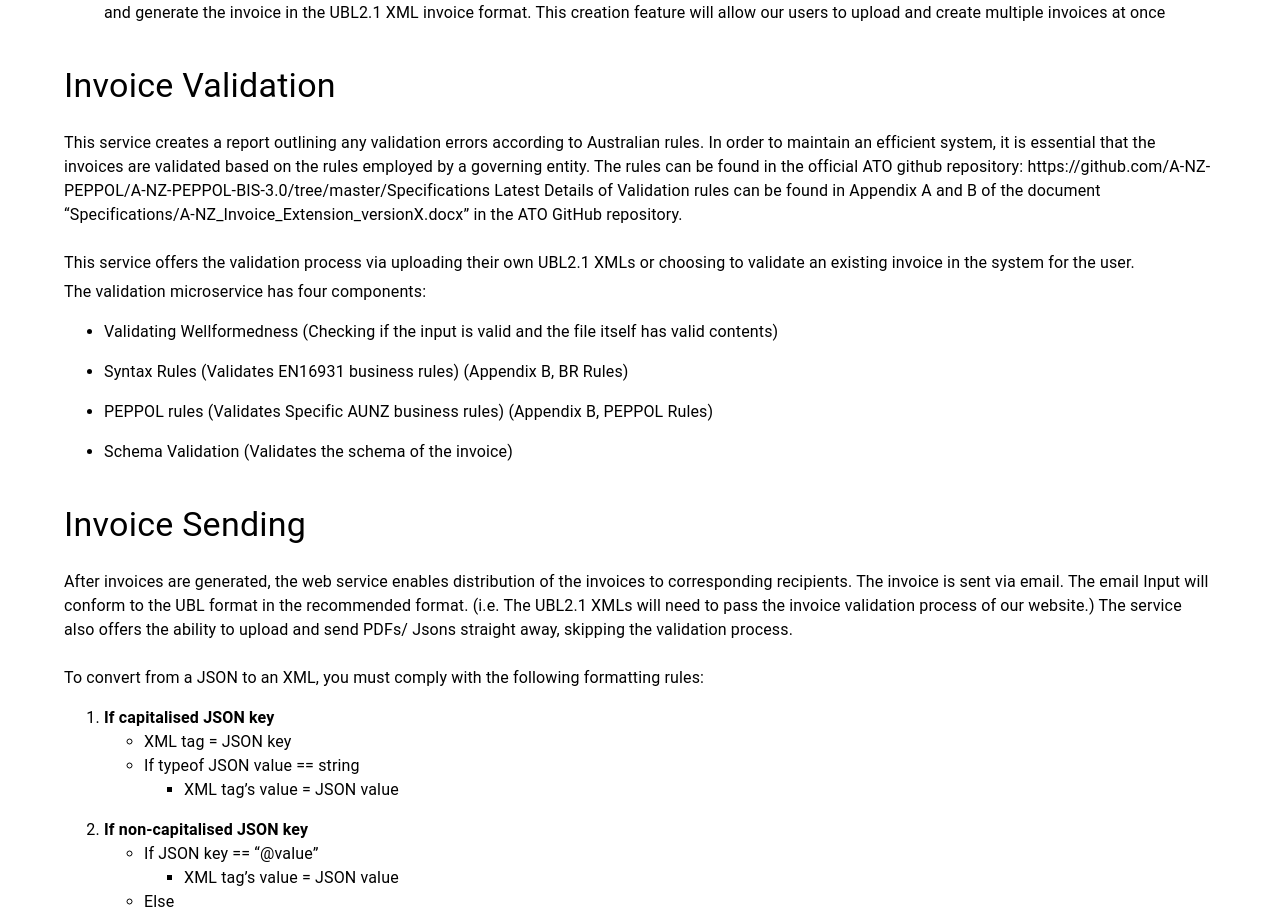
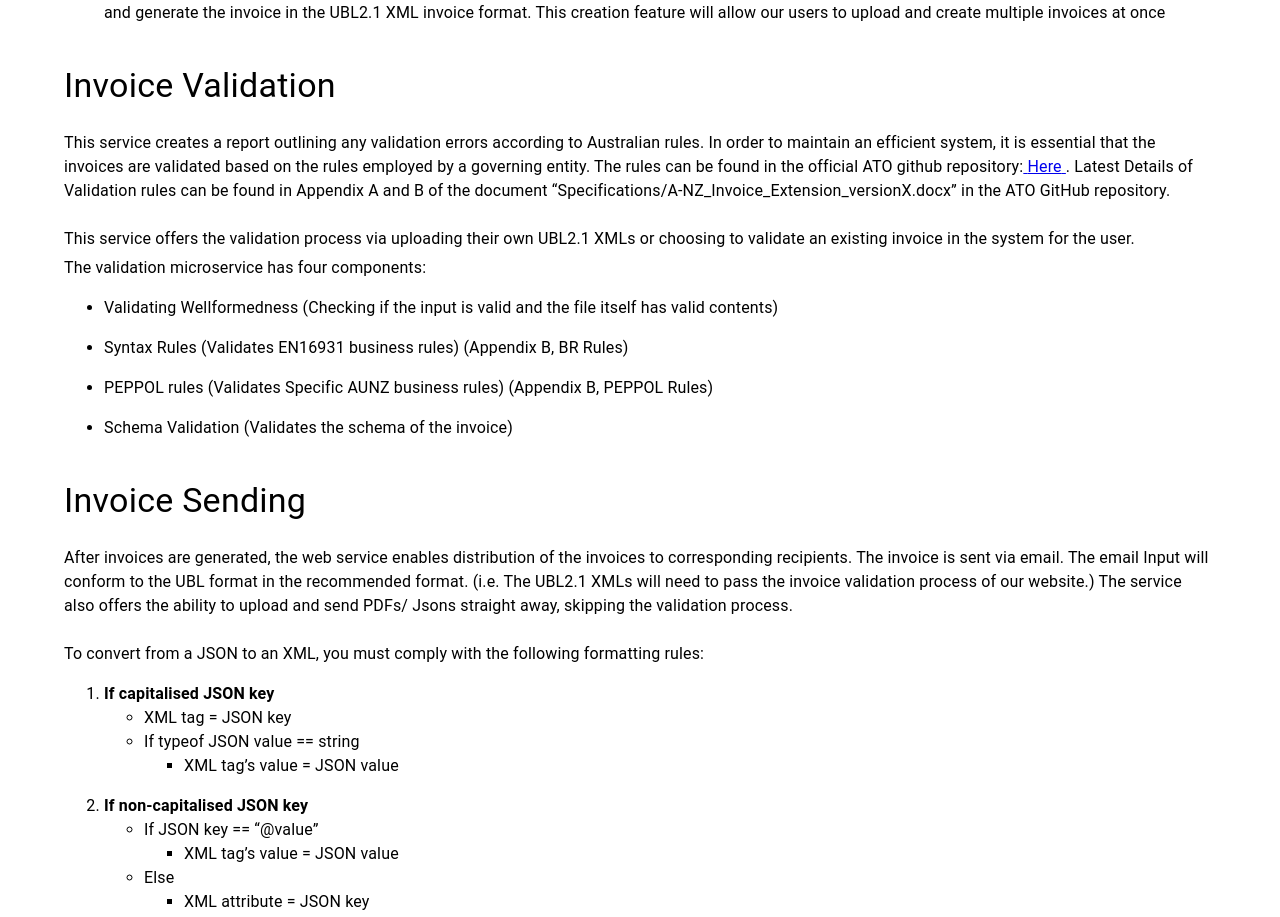
Before and after one commit to Nathan-CSE/Invoicify, a React (Create React App) app in the folder frontend/: page /documentation in a window 1280 px wide. Shown: the part 866-1783 px from the top of the page. Built offline with nearby package versions, Linux system fonts and the light colour scheme.

Commit message:
Included hyperlinking

```diff
--- a/frontend/src/pages/Documentation.tsx
+++ b/frontend/src/pages/Documentation.tsx
@@ -116,10 +116,13 @@ function DocPage(props: { token: string }) {
           system, it is essential that the invoices are validated based on the
           rules employed by a governing entity. The rules can be found in the
           official ATO github repository:
-          https://github.com/A-NZ-PEPPOL/A-NZ-PEPPOL-BIS-3.0/tree/master/Specifications
-          Latest Details of Validation rules can be found in Appendix A and B of
-          the document “Specifications/A-NZ_Invoice_Extension_versionX.docx” in
-          the ATO GitHub repository.
+          <a href='https://github.com/A-NZ-PEPPOL/A-NZ-PEPPOL-BIS-3.0/tree/master/Specifications'>
+            {' '}
+            Here{' '}
+          </a>
+          . Latest Details of Validation rules can be found in Appendix A and B
+          of the document “Specifications/A-NZ_Invoice_Extension_versionX.docx”
+          in the ATO GitHub repository.
           <Typography variant='body1' gutterBottom sx={{ mt: 3 }}>
             This service offers the validation process via uploading their own
             UBL2.1 XMLs or choosing to validate an existing invoice in the
```
